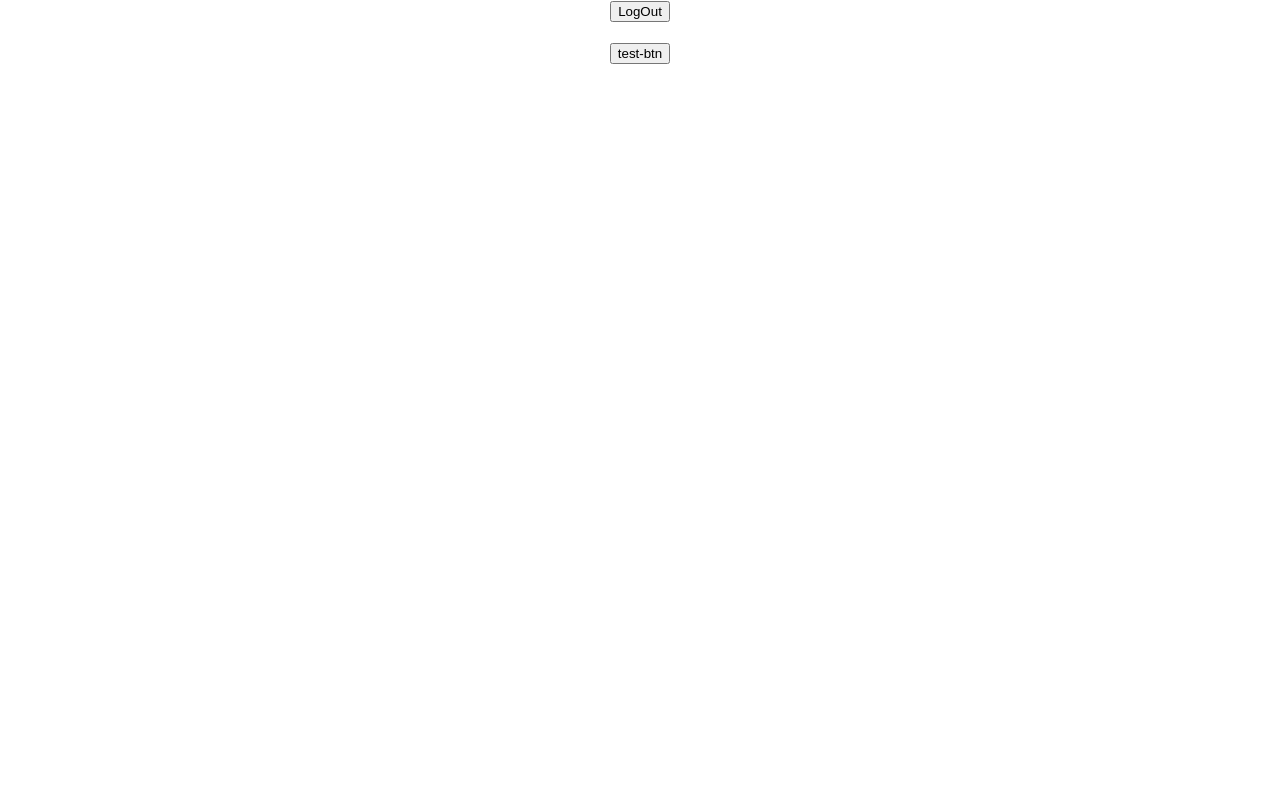
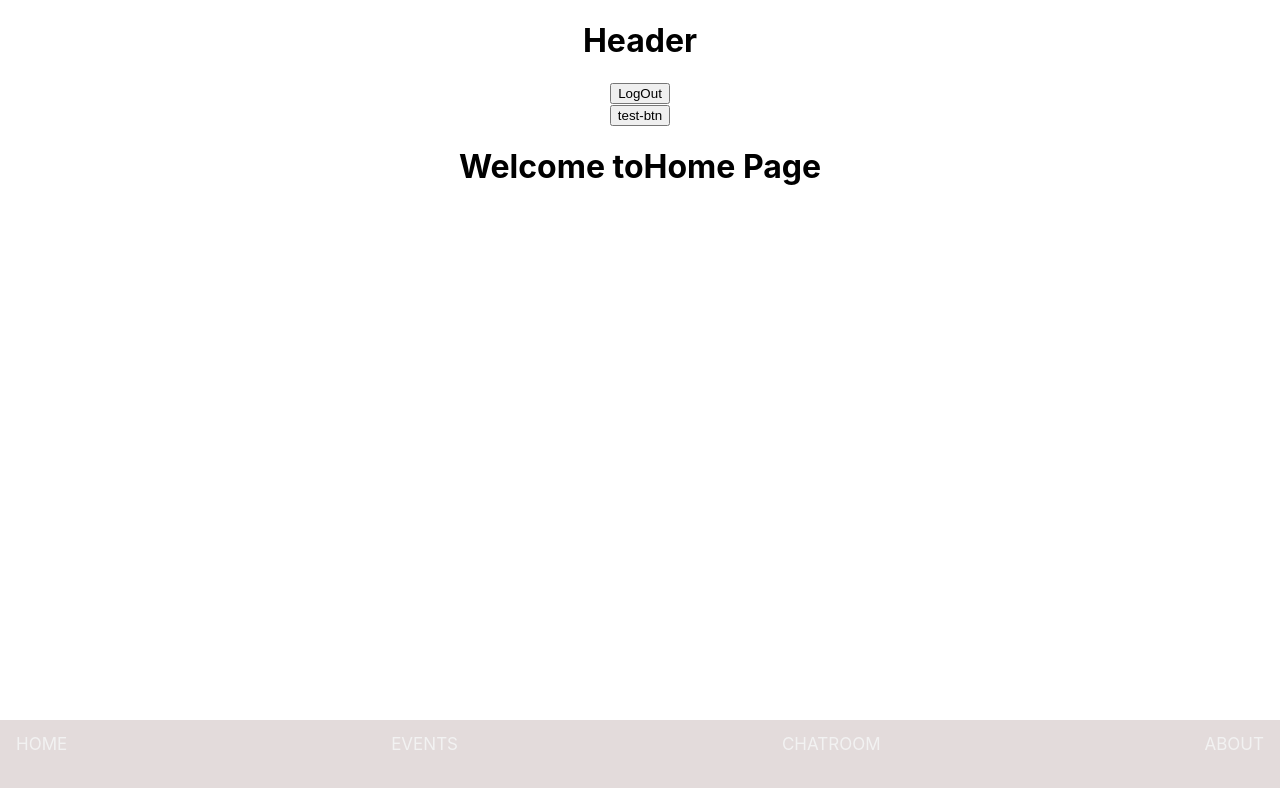
Before and after one commit to scarlettyeung/c23-cas-project-1-tw, a React (Create React App) app in the folder project-app/: page / in a window 1280 px wide. Shown: the top 788 px of the page. Built offline with nearby package versions, Linux system fonts and the light colour scheme; sample sign-in values are in the browser's storage.

Commit message:
updated Routes

```diff
--- a/project-app/src/App.tsx
+++ b/project-app/src/App.tsx
@@ -15,11 +15,6 @@ function App() {
 
 	return (
 		<div className='App'>
-			<div>
-				<Logout />
-				<br></br>
-				<TestBtn />
-			</div>
 			<MyRoutes />
 		</div>
 	);
--- a/project-app/src/components/Header.tsx
+++ b/project-app/src/components/Header.tsx
@@ -1,7 +1,12 @@
+import Logout from './Logout';
+import TestBtn from './TestBtn';
+
 function Header() {
 	return (
 		<div>
 			<h1>Header</h1>
+			<Logout />
+			<TestBtn />
 		</div>
 	);
 }
--- a/project-app/src/components/Layout.tsx
+++ b/project-app/src/components/Layout.tsx
@@ -1,12 +1,12 @@
-import { Outlet } from 'react-router-dom';
+import React from 'react';
 import Header from './Header';
 import Navbar from './NavBar';
 
-function Layout() {
+function Layout(props: React.PropsWithChildren) {
 	return (
 		<>
 			<Header />
-			<Outlet />
+			{props.children}
 			<Navbar />
 		</>
 	);
--- a/project-app/src/components/MyRoutes.tsx
+++ b/project-app/src/components/MyRoutes.tsx
@@ -5,7 +5,6 @@ import Home from '../pages/Home';
 import ChatRoom from '../pages/ChatRoom';
 import Events from '../pages/Events';
 import About from '../pages/About';
-import Layout from './Layout';
 import NotFound from '../pages/NotFound';
 import PrivateRoute from './PrivateRoute';
 
@@ -15,13 +14,13 @@ function MyRoutes() {
 			<Route path='/login' element={<Login />} />
 			<Route path='/register' element={<Register />} />
 
-			<Route path='' element={<PrivateRoute />} />
-			<Route path='/' element={<Layout />}>
-				<Route path='home' element={<Home />} />
+			<Route path='/' element={<PrivateRoute />}>
+				<Route element={<Home />} index />
 				<Route path='events' element={<Events />} />
 				<Route path='chatRoom' element={<ChatRoom />} />
 				<Route path='about' element={<About />} />
 			</Route>
+
 			<Route path='*' element={<NotFound />} />
 		</Routes>
 	);
--- a/project-app/src/components/NavBar.tsx
+++ b/project-app/src/components/NavBar.tsx
@@ -12,7 +12,7 @@ function Navbar() {
 	return (
 		<>
 			<nav className='navbar'>
-				<a onClick={() => navigate('home', { replace: true })}>HOME</a>
+				<a onClick={() => navigate('/', { replace: true })}>HOME</a>
 				<a onClick={() => navigate('events', { replace: true })}>EVENTS</a>
 				<a onClick={() => navigate('chatRoom', { replace: true })}>CHATROOM</a>
 				<a onClick={() => navigate('about', { replace: true })}>ABOUT</a>
--- a/project-app/src/components/PrivateRoute.tsx
+++ b/project-app/src/components/PrivateRoute.tsx
@@ -1,14 +1,20 @@
 import { Navigate, Outlet, useLocation } from 'react-router-dom';
 import { useRootSelector } from '../redux/store';
+import Layout from './Layout';
 
 function PrivateRoute() {
 	const isAuth = useRootSelector((state) => state.auth.isAuth);
 	const location = useLocation();
 
+	console.log(isAuth);
 	if (!isAuth) {
 		return <Navigate to='/login' state={{ from: location }} replace />;
 	}
-	return <Outlet />;
+	return (
+		<Layout>
+			<Outlet />
+		</Layout>
+	);
 }
 
 export default PrivateRoute;
--- a/project-app/src/pages/Login.tsx
+++ b/project-app/src/pages/Login.tsx
@@ -2,10 +2,12 @@ import React, { useState } from 'react';
 import { loginThunk } from '../redux/auth';
 import { useRootDispatch } from '../redux/store';
 import '../styles/login.css';
-import { useNavigate } from 'react-router-dom';
+import { useLocation, useNavigate } from 'react-router-dom';
 
 function Login() {
 	const dispatch = useRootDispatch();
+	const navigate = useNavigate();
+	const location = useLocation();
 	const [userEmail, setUserEmail] = useState('');
 	const [userPassword, setUserPassword] = useState('');
 
@@ -13,15 +15,16 @@ function Login() {
 		e.preventDefault();
 		dispatch(loginThunk({ userEmail, userPassword }))
 			.unwrap()
-			// .then(() => navigate('/'))
+			.then(() => navigate('/'))
 			.catch((err) => {
 				alert(err.message);
 			});
-		// navigate(targetPathname);
+		const targetPathname = location.state?.from.pathname || '/';
+		navigate(targetPathname);
 	};
 	return (
 		<div>
-			<img className='logo' src='../../joasisLogo.png' />
+			<img className='logo' src='../../joasisLogo.png' alt='Joasis logo' />
 			<form onSubmit={submitLogin}>
 				<div>
 					<input
@@ -44,12 +47,12 @@ function Login() {
 						onChange={(e) => setUserPassword(e.target.value)}
 					></input>
 				</div>
-				<div>
+				<p>
 					<input type='submit' value='LOGIN' className='login' />
-				</div>
-				<div>
+				</p>
+				<p>
 					<input type='button' value='REGISTER' className='register' />
-				</div>
+				</p>
 			</form>
 		</div>
 	);
```
